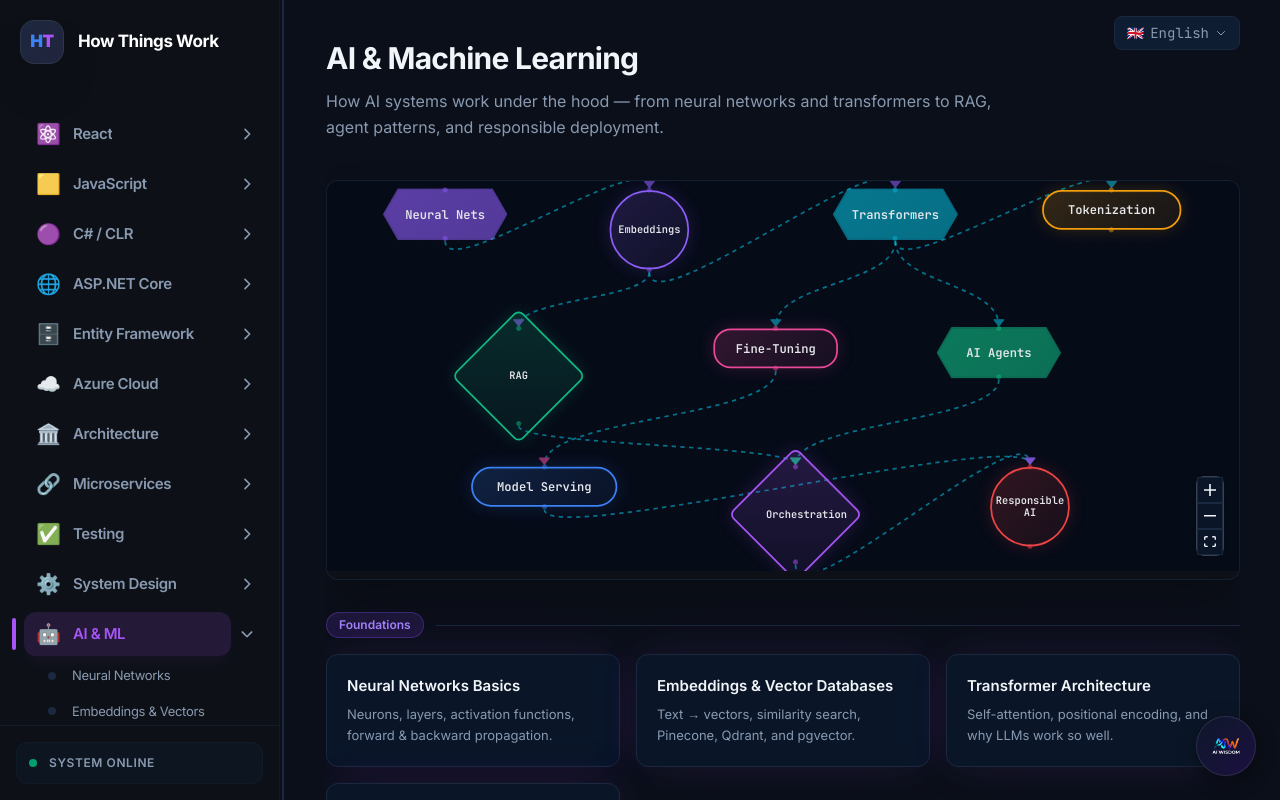
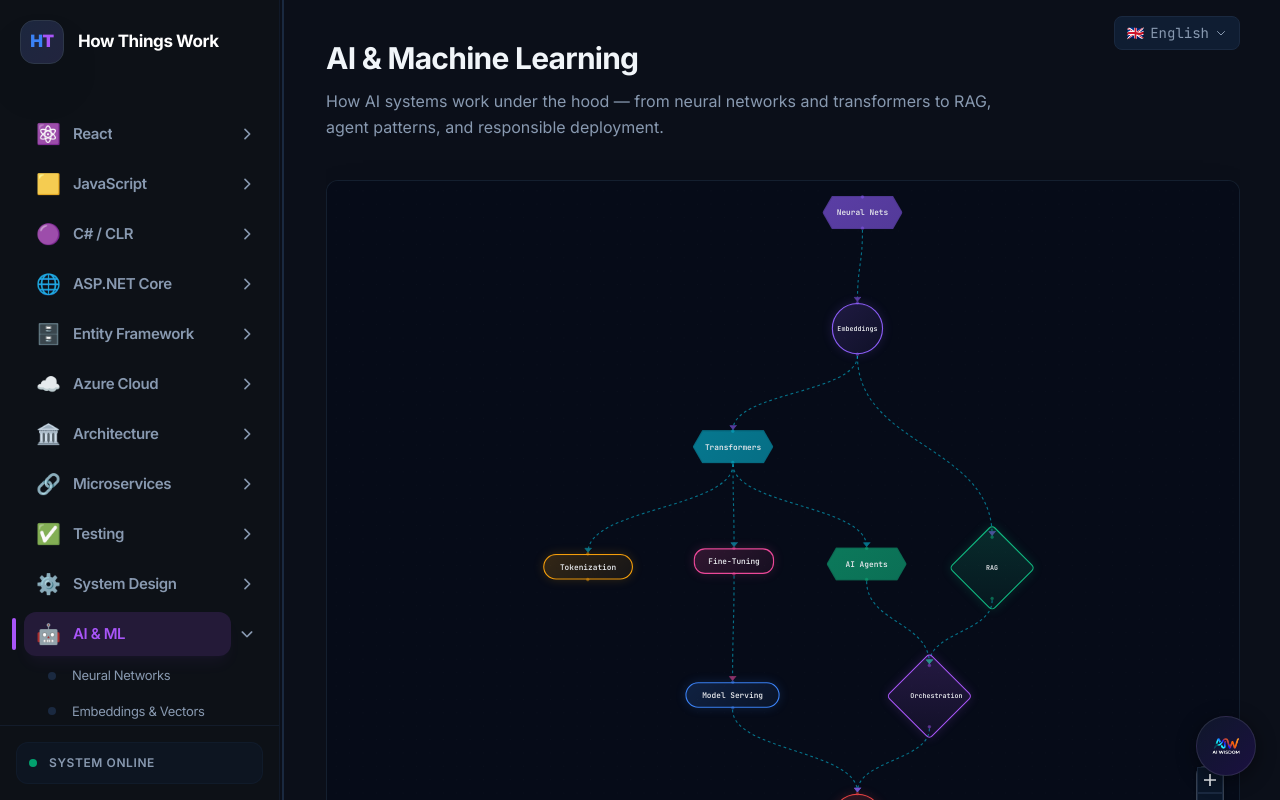
Before and after one commit to UpadhyayAmit/howthingswork, a Next.js app: page /en/ai-ml in a window 1280 px wide. Shown: the top 800 px of the page. Built offline with nearby package versions, Linux system fonts and the light colour scheme.

Commit message:
feat(layout): use dagre auto-layout for CategoryConceptTree nodes

```diff
--- a/package.json
+++ b/package.json
@@ -27,11 +27,13 @@
     "@next/mdx": "^16.2.1",
     "@tailwindcss/postcss": "^4.2.2",
     "@tailwindcss/typography": "^0.5.19",
+    "@types/dagre": "^0.7.54",
     "@types/node": "^25.5.0",
     "@types/react": "^19.2.14",
     "@types/react-dom": "^19.2.3",
     "@xyflow/react": "^12.10.1",
     "clsx": "^2.1.1",
+    "dagre": "^0.8.5",
     "framer-motion": "^12.38.0",
     "next": "^16.2.1",
     "next-intl": "^4.8.3",
--- a/src/app/_ui/CategoryConceptTree.tsx
+++ b/src/app/_ui/CategoryConceptTree.tsx
@@ -13,6 +13,7 @@ import {
   Handle,
 } from "@xyflow/react";
 import "@xyflow/react/dist/style.css";
+import dagre from "dagre";
 
 /* ─── Types ─── */
 export type NodeShape = "rectangle" | "rounded" | "pill" | "diamond" | "hexagon" | "circle";
@@ -315,26 +316,21 @@ export default function CategoryConceptTree({
   accentColor = "#06b6d4",
   groupColors = defaultGroupColors,
   title = "Concept Map",
-  height = 480,
+  height = 650, // Increased default height for larger visual logic
 }: Props) {
-  const rfNodes: Node[] = useMemo(
-    () =>
-      conceptNodes.map((n) => {
+  const { rfNodes, rfEdges } = useMemo(() => {
+    const initialNodes: Node[] = conceptNodes.map((n) => {
       const color = n.group ? groupColors[n.group] || accentColor : accentColor;
       const shape = n.shape || "rounded";
       return {
         id: n.id,
         type: "concept",
-          position: { x: n.x, y: n.y },
+        position: { x: n.x, y: n.y }, // Will be overridden by dagre
         data: { label: n.label, color, shape },
       };
-      }),
-    [conceptNodes, accentColor, groupColors]
-  );
+    });
 
-  const rfEdges: Edge[] = useMemo(
-    () =>
-      conceptEdges.map((e, i) => {
+    const initialEdges: Edge[] = conceptEdges.map((e, i) => {
       const sourceNode = conceptNodes.find((n) => n.id === e.from);
       const edgeColor = sourceNode?.group
         ? groupColors[sourceNode.group] || accentColor
@@ -344,7 +340,7 @@ export default function CategoryConceptTree({
         id: `e-${e.from}-${e.to}-${i}`,
         source: e.from,
         target: e.to,
-          animated: true,
+        animated: e.animated ?? true,
         label: e.label,
         labelStyle: { fontSize: 10, fill: "#9CA3AF", fontWeight: 500 },
         labelBgStyle: { fill: "#0d1117", fillOpacity: 0.8 },
@@ -357,9 +353,50 @@ export default function CategoryConceptTree({
           height: 14,
         },
       };
-      }),
-    [conceptEdges, conceptNodes, accentColor, groupColors]
-  );
+    });
+
+    // Apply auto layout with Dagre
+    const g = new dagre.graphlib.Graph();
+    // rankdir "TB" means Top-to-Bottom. Also increase separation slightly for readability
+    g.setGraph({ rankdir: "TB", ranksep: 110, nodesep: 90 });
+    g.setDefaultEdgeLabel(() => ({}));
+
+    // Setup node dimensions for the layout engine
+    initialNodes.forEach((node) => {
+      let w = 150;
+      let h = 80;
+      const shape = node.data.shape;
+      if (shape === "diamond" || shape === "circle") {
+        w = 120;
+        h = 120;
+      } else if (shape === "pill") {
+        w = 180;
+        h = 60;
+      }
+      g.setNode(node.id, { width: w, height: h });
+    });
+
+    initialEdges.forEach((edge) => {
+      g.setEdge(edge.source, edge.target);
+    });
+
+    // Calculate layout
+    dagre.layout(g);
+
+    // Apply new positions
+    const layoutedNodes = initialNodes.map((node) => {
+      const dbNode = g.node(node.id);
+      return {
+        ...node,
+        position: {
+          x: dbNode.x - dbNode.width / 2,
+          y: dbNode.y - dbNode.height / 2,
+        },
+      };
+    });
+
+    return { rfNodes: layoutedNodes, rfEdges: initialEdges };
+  }, [conceptNodes, conceptEdges, accentColor, groupColors]);
 
   // Build legend from groups
   const legend = useMemo(() => {
@@ -379,7 +416,7 @@ export default function CategoryConceptTree({
     return () => window.removeEventListener("resize", checkMobile);
   }, []);
 
-  const displayHeight = isMobile ? 420 : height;
+  const displayHeight = isMobile ? 550 : Math.max(height, 680);
 
   return (
     <div
```
Also changed, not shown: 1 other file (tests, documents, lock files or other folders). Lines whose indentation alone changed are shown as unchanged.
